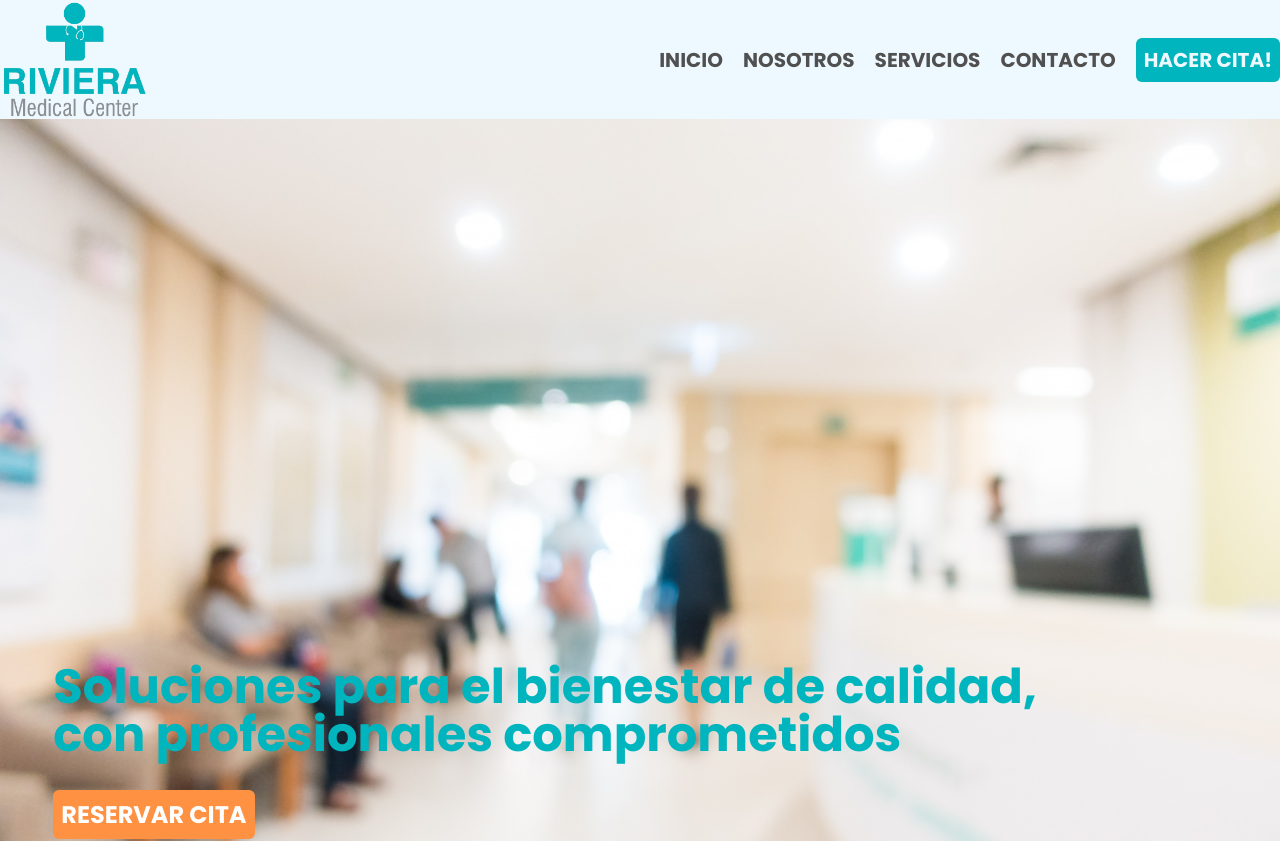
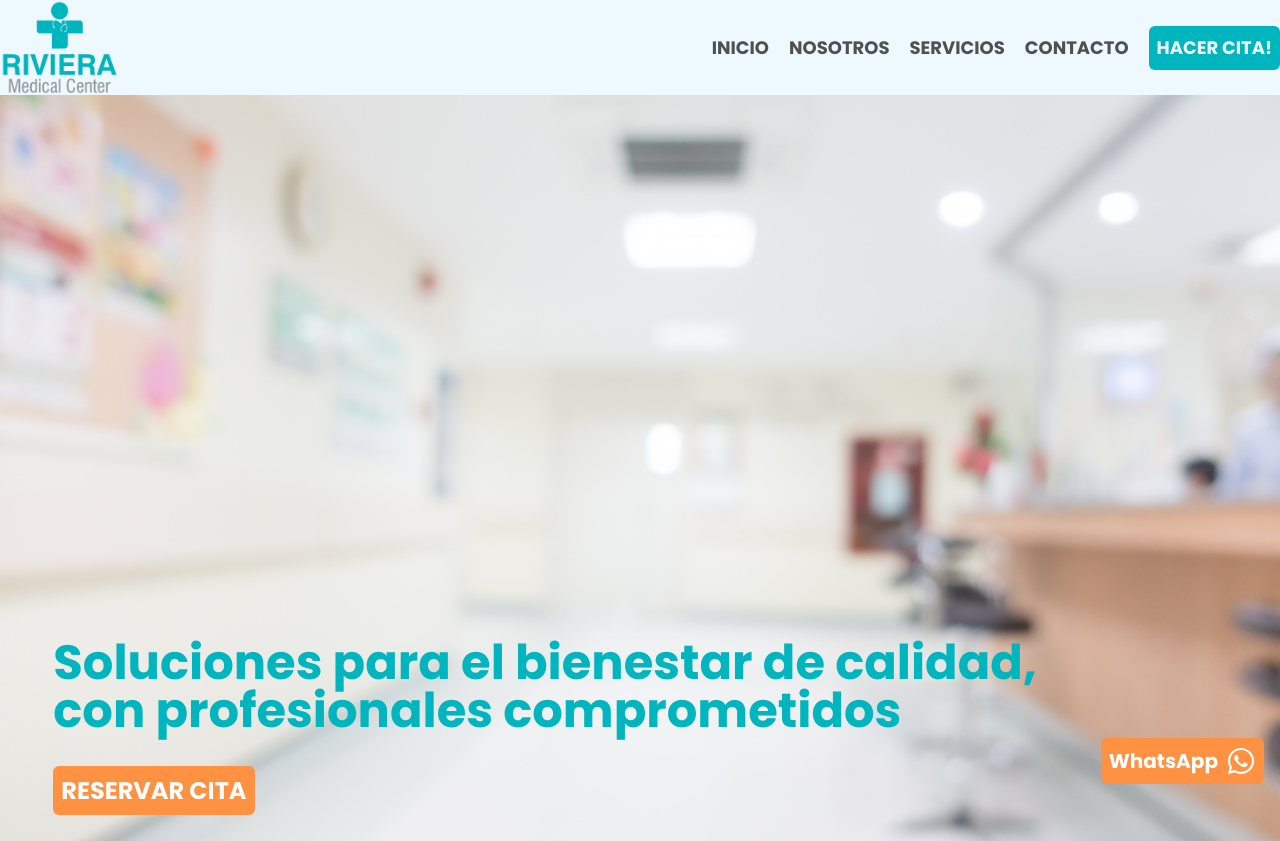
Before and after one commit to desarrolloCoeur/riviera-medical-center, a Next.js app: page / in a window 1280 px wide. Shown: the top 841 px of the page. Built offline with nearby package versions, Linux system fonts and the light colour scheme.

Commit message:
whatsapp button, change hero image, header modification

```diff
--- a/app/layout.js
+++ b/app/layout.js
@@ -2,6 +2,7 @@ import './globals.css'
 import {Poppins, Roboto } from 'next/font/google'
 import Footer from '../components/ui/Footer'
 import Header from '../components/ui/Header'
+import WhatsappButton from '../components/ui/WhatsappButton'
 
 const roboto = Roboto({subsets : ['latin'], weight : ['100','300','400','500','700'],variable: '--font-roboto'})
 const poppins = Poppins({subsets : ['latin'], weight : ['700'], variable : '--font-poppins'})
@@ -18,6 +19,7 @@ export default function RootLayout({ children }) {
         <Header />
           {children}
         <Footer />
+        <WhatsappButton />
 
       </body>
     </html>
--- a/components/ui/Header.jsx
+++ b/components/ui/Header.jsx
@@ -10,13 +10,13 @@ const Header = () => {
                         <Image
                             src="/img/riviera-medical-center.png"
                             alt="Riviera Medical Center"
-                            width={150}
+                            width={120}
                             height={80}
                             className="main-logo"
                         />
                     </Link>
                 </div>
-                <div className="flex items-center gap-5 text-[#505050] uppercase text-xl font-semibold font-title">
+                <div className="flex items-center gap-5 text-[#505050] uppercase text-lg font-semibold font-title">
                     <Link href="/">Inicio</Link>
                     <Link href="/nosotros">Nosotros</Link>
                     <Link href="/servicios">Servicios</Link>
--- a/components/ui/Hero.jsx
+++ b/components/ui/Hero.jsx
@@ -3,8 +3,9 @@ import Link from 'next/link'
 
 const Hero = () => {
   return (
-    <div className='h-[100dvh]'>
-        <Image src="/img/hero-bg.jpg" alt="" width={1920} height={1080} className='h-full object-cover'/>
+    <div className='h-[100dvh] relative'>
+        <Image src="/img/hero-2.jpg" alt="" width={1920} height={1080} className='h-full object-cover'/>
+
         <div className='container w-11/12 mx-auto -mt-64'>
             <h1 className='text-5xl mb-10'>Soluciones para el bienestar de calidad, <br/> con profesionales comprometidos</h1>
             <Link href="#" className='btn-primary text-2xl'>Reservar Cita</Link>
--- /dev/null
+++ b/components/ui/WhatsappButton.jsx
@@ -0,0 +1,15 @@
+import Link from 'next/link'
+import {FaWhatsapp} from 'react-icons/fa'
+
+
+const WhatsappButton = () => {
+  return (
+    <>
+        <Link href="#">
+            <div className="fixed bottom-4 right-4 font-title rounded-md bg-[#FF9143] flex items-center gap-2 text-xl p-2 text-white "> WhatsApp <FaWhatsapp className='text-3xl'/></div>
+        </Link>
+    </>
+  )
+}
+
+export default WhatsappButton
```
Also changed, not shown: public/img/hero-2.jpg (added).
